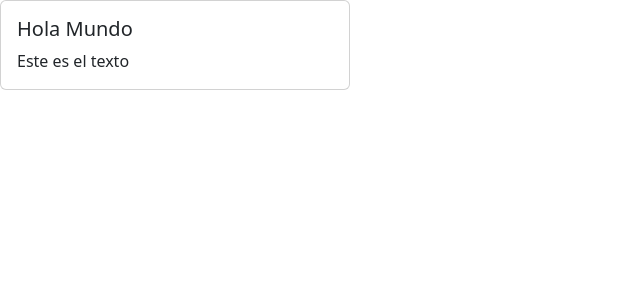
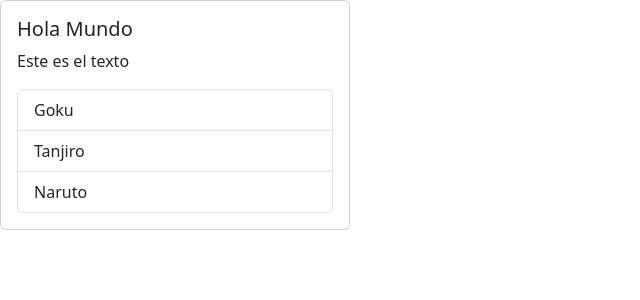
Before and after one commit to Ruben21LR/React, a React (Vite) app in the folder MiPrimerReact/react-app/: page / in a window 1280 px wide. Shown: the top 300 px of the page, without its empty margins (0-640 px from the left). Built offline with nearby package versions, Linux system fonts and the light colour scheme.

Commit message:
Agregue el componente de lista

```diff
--- a/MiPrimerReact/react-app/src/App.tsx
+++ b/MiPrimerReact/react-app/src/App.tsx
@@ -1,7 +1,14 @@
 import Card, { CardBody } from "./components/Card";
+import List from "./components/List";
 
 function App() {
-  return <Card><CardBody title="Hola Mundo" text="Este es el texto"/></Card>;
+  const list = ["Goku", "Tanjiro", "Naruto"];
+  return (
+    <Card>
+      <CardBody title="Hola Mundo" text="Este es el texto" />
+      <List data={list} />
+    </Card>
+  );
 }
 
 export default App;
--- /dev/null
+++ b/MiPrimerReact/react-app/src/components/List.tsx
@@ -0,0 +1,15 @@
+type Props = {
+  data: string[];
+};
+
+function List({ data }: Props) {
+  return (
+    <ul className="list-group">
+      {data.map((elemento) => (
+        <li key={elemento} className="list-group-item">{elemento}</li>
+      ))}
+    </ul>
+  );
+}
+
+export default List;
```
